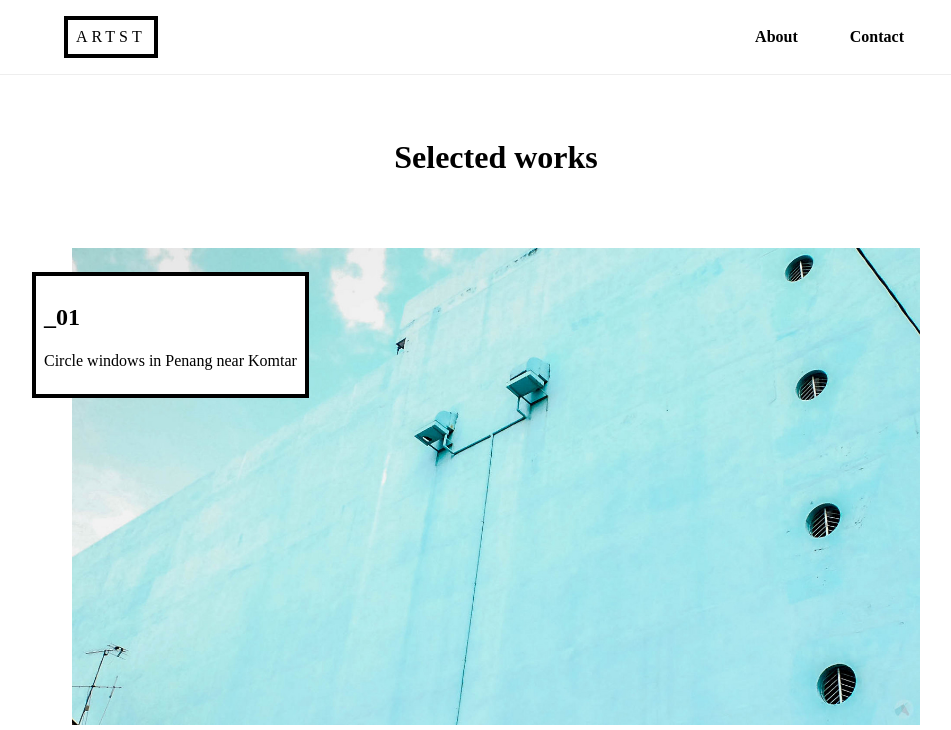
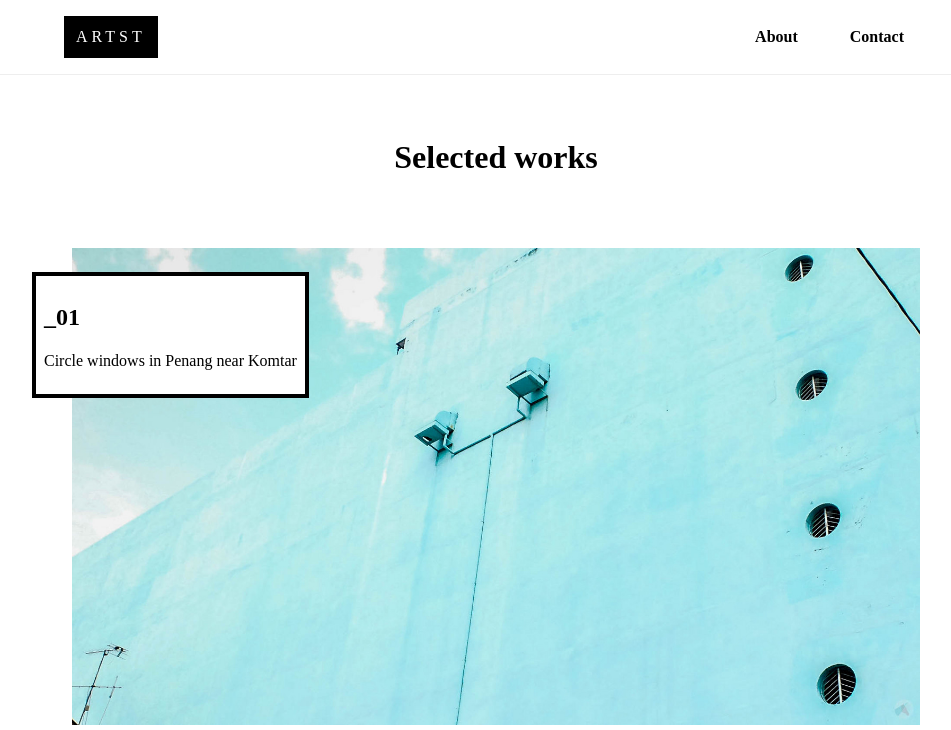
Before and after one commit to talentedunicorn/artist, a website: page index.html in a window 1280 px wide. Shown: the top 730 px of the page, without its empty margins (144-1095 px from the left). Drawn offline with nearby package versions, Linux system fonts and the light colour scheme.

Commit message:
updated logo style

```diff
--- a/index.html
+++ b/index.html
@@ -10,7 +10,7 @@
   <header class="bg-white bb b--light-gray">
     <div class="dt pa3 w-100 w-70-l center">
       <div class="dtc-ns v-mid w-20-ns tc tl-ns">
-        <a class="logo link center" href="/"><span class="dib ttu tc tracked-mega black pa2 ba bw2">Artst</span></a>
+        <a class="logo link center" href="/"><span class="dib ttu tc tracked-mega bg-black white pa2 ba bw2 b--black">Artst</span></a>
       </div>
 
       <nav class="db dtc-ns v-mid w-100 w-80-ns tc tr-ns mt3 mt0-ns">
```
